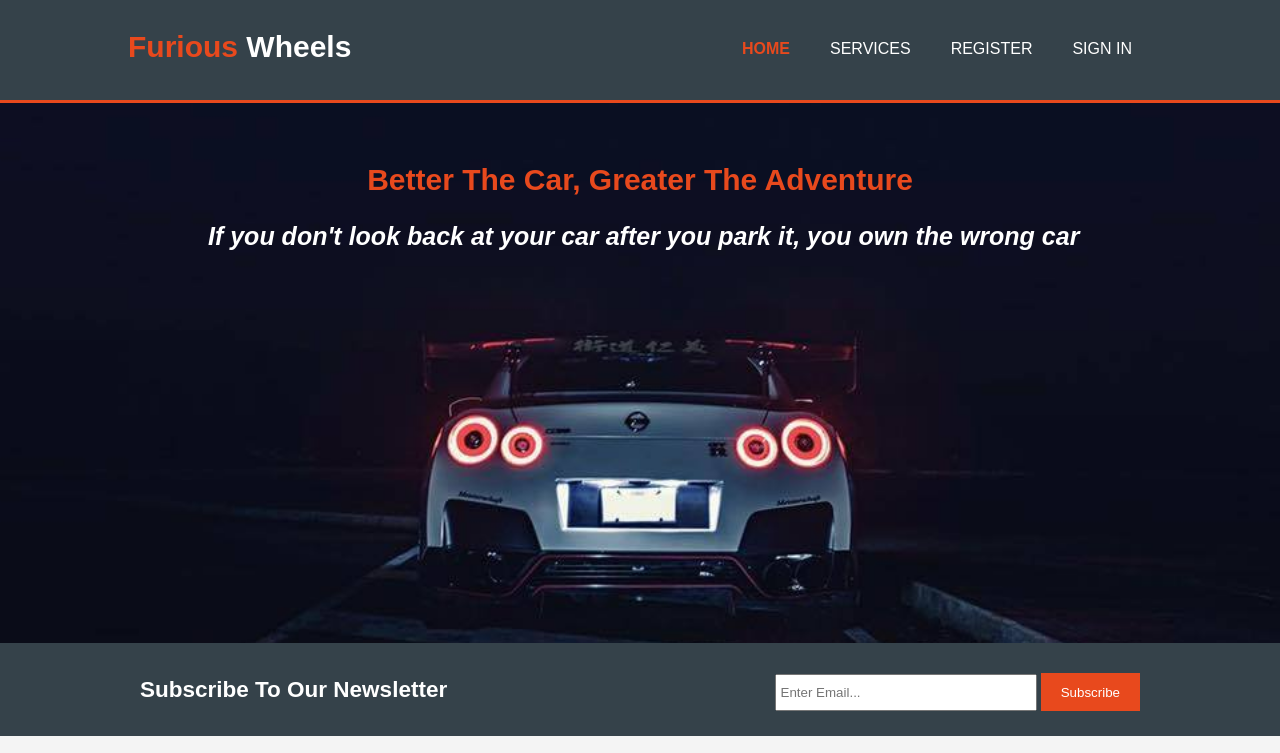
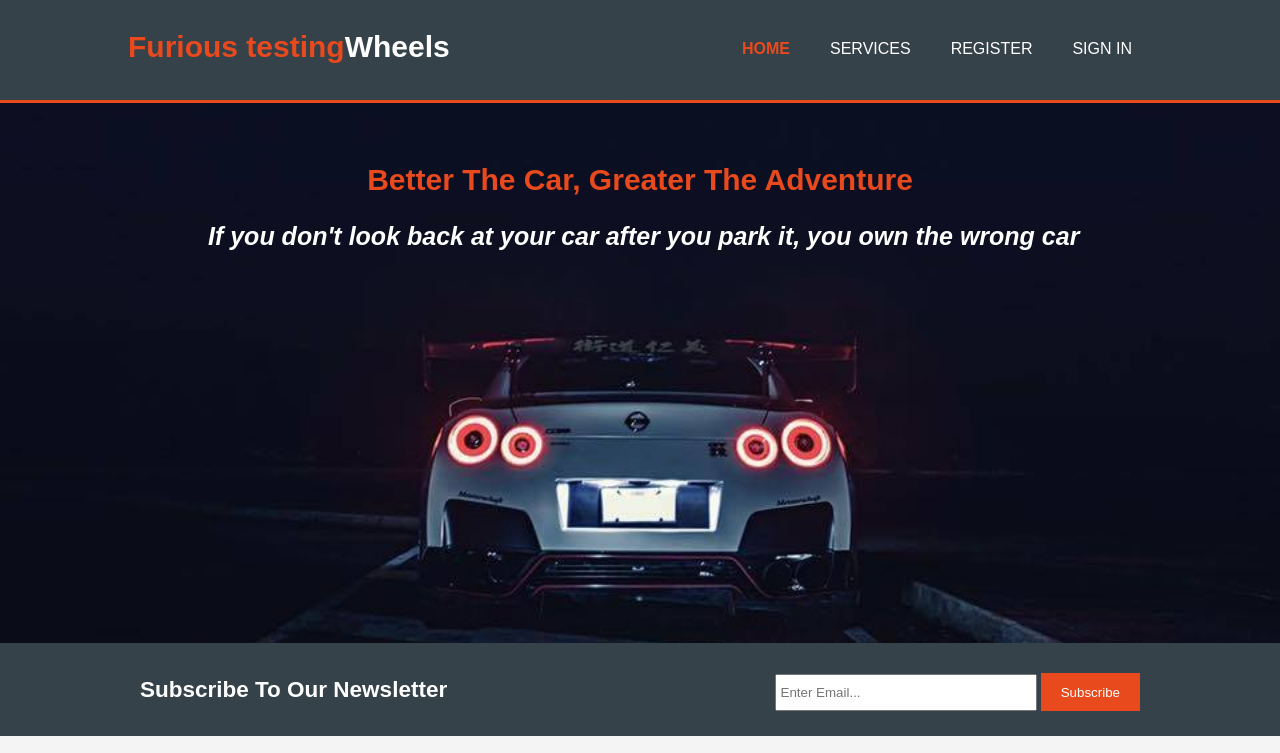
Before and after one commit to ghazalrana/FuriousWheel, a plain HTML site: page index.html in a window 1280 px wide. Shown: the top 753 px of the page. Drawn offline with Linux system fonts and the light colour scheme.

Commit message:
Update index.html

```diff
--- a/index.html
+++ b/index.html
@@ -13,7 +13,7 @@
     <div class="container">
 
       <div id="branding">
-        <h1> <span class="highlight">Furious </span>Wheels</h1>
+        <h1> <span class="highlight">Furious testing</span>Wheels</h1>
       </div>
 
       <nav>
```
